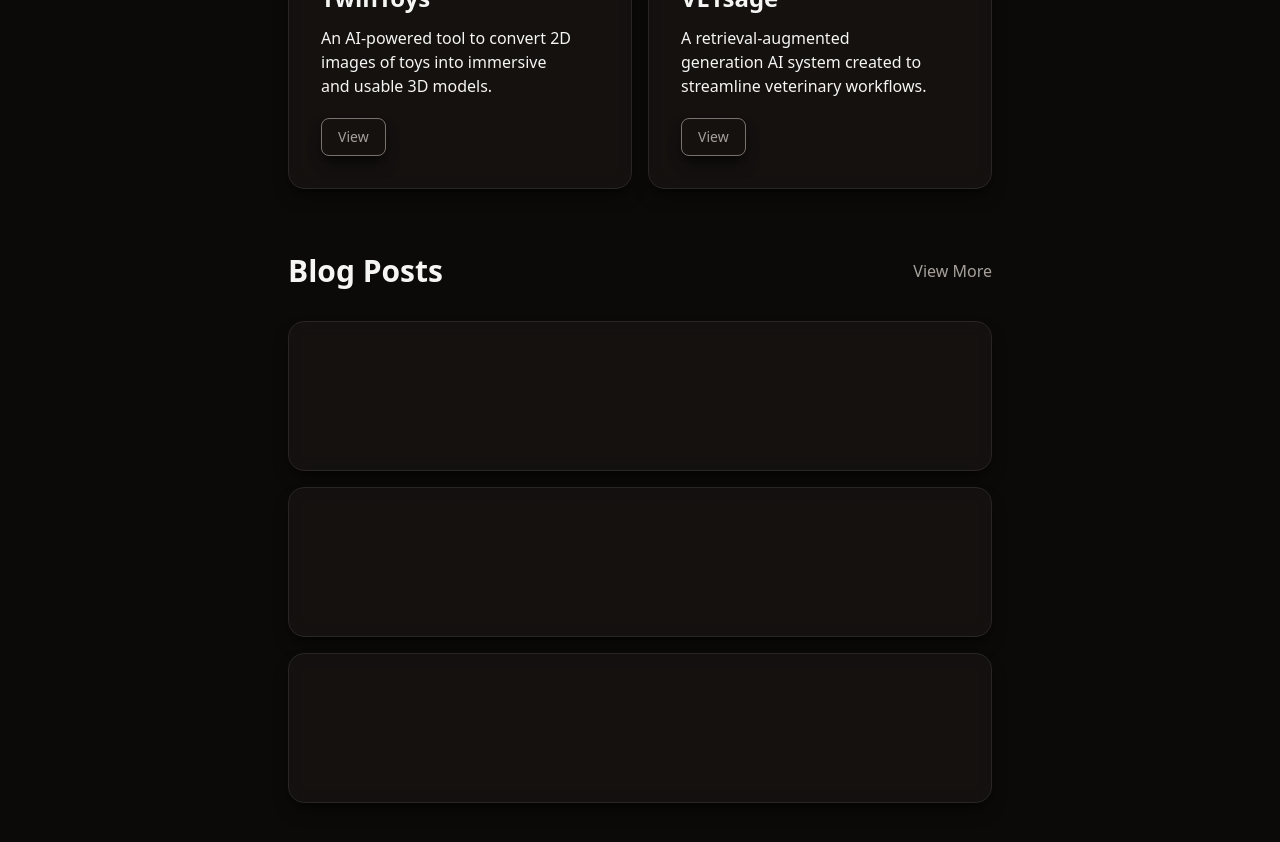
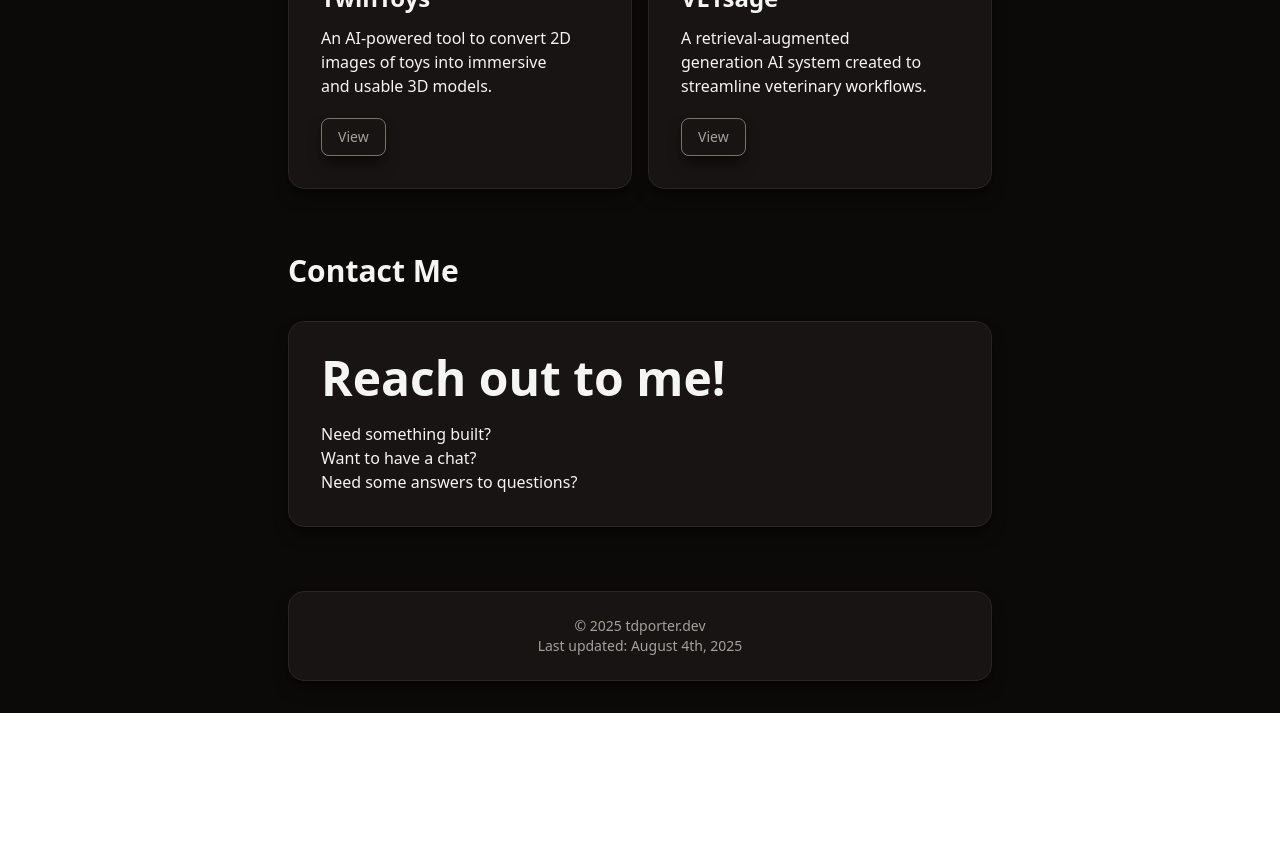
Before and after one commit to DylPorter/portfolio, a React (Vite) app: page / in a window 1280 px wide. Shown: the part 1160-2002 px from the top of the page. After the commit the page ends 1873 px from the top, so only its background shows below. Built offline with nearby package versions, Linux system fonts and the light colour scheme.

Commit message:
computer reboot

```diff
--- a/src/App.tsx
+++ b/src/App.tsx
@@ -18,22 +18,40 @@ function App() {
     return () => window.removeEventListener("scroll", onScroll);
   }, []);
 
+  function scrollToSection(id: string) {
+    const el = document.getElementById(id);
+    if(el) el.scrollIntoView({ behavior: "smooth", block: "start" });
+  }
+
   return (
-    <div className={`${theme === "dark" ? "dark" : ""} bg-white dark:bg-stone-950 text-stone-900 dark:text-stone-100 min-h-screen w-full pb-16`}>
-      <header
-        className={`sticky top-0 z-50 mx-auto p-8 transition-all ${scrolled ? "duration-1000 md:duration-700 max-w-lg md:max-w-xl" : "duration-1000 md:duration-500 max-w-3xl"}`}>
+    <div id="top" className={`${theme === "dark" ? "dark" : ""} bg-white dark:bg-stone-950 text-stone-900 dark:text-stone-100 min-h-screen w-full`}>
+      <header className={`sticky top-0 z-50 mx-auto p-8 transition-all ${scrolled ? "duration-1000 md:duration-700 max-w-lg md:max-w-xl" : "duration-1000 md:duration-500 max-w-3xl"}`}>
         <nav className="card flex pl-8 p-4 items-center justify-between">
           <ul className="flex gap-8">
             <li><a
-              href="#"
+              href=""
               className="link"
               onClick={(e) => {
                 e.preventDefault();
-                window.scrollTo({ top: 0, behavior: "smooth" });
+                scrollToSection("top");
               }}
             >Home</a></li>
-            <li><a href="#projects" className="link">Projects</a></li>
-            <li><a href="#contact" className="link">Contact</a></li>
+            <li><a
+              href=""
+              className="link"
+              onClick={(e) => {
+                e.preventDefault();
+                scrollToSection("projects");
+              }}
+            >Projects</a></li>
+            <li><a
+              href=""
+              className="link"
+              onClick={(e) => {
+                e.preventDefault();
+                scrollToSection("contact");
+              }}
+            >Contact</a></li>
           </ul>
           <button
             onClick={toggleTheme}
@@ -59,13 +77,13 @@ function App() {
             <h1 className="text-5xl font-bold">Hi, I'm Dylan.</h1>
             <div className="mt-5 flex flex-row flex-wrap gap-x-6 md:flex-col items-center justify-center md:items-start">
               <p>Developer
-                <a href="https://collectiveglobal.net/" target="_blank" className="link"> @ Collective Global</a>
+                <a href="https://collectiveglobal.net" target="_blank" className="link"> @ Collective Global</a>
               </p>
               <p>Instructor
-                <a href="https://bsd.education/" target="_blank" className="link"> @ BSD Education</a>
+                <a href="https://bsd.education" target="_blank" className="link"> @ BSD Education</a>
               </p>
               <p>Student
-                <a href="https://hku.hk/" target="_blank" className="link"> @ The University of Hong Kong</a>
+                <a href="https://hku.hk" target="_blank" className="link"> @ The University of Hong Kong</a>
               </p>
             </div>
             <p className="mt-4 text-balance text-center md:text-left">I develop solutions for startup companies, teach students throughout Hong Kong, and study computer science in university.</p>
@@ -79,13 +97,7 @@ function App() {
         </section>
 
         <section id="projects" className="pt-32 -mt-24 flex flex-col gap-8">
-          <div className="flex justify-between">
-            <h2 className="text-3xl font-bold">Projects</h2>
-            <div className="flex items-center">
-              <a href="#" className="link">View More</a>
-            </div>
-          </div>
-
+          <h2 className="text-3xl font-bold">Projects</h2>
           <div className="grid grid-cols-2 gap-4 w-full" style={{ gridAutoRows: 'auto' }}>
 
             {/* SourcingGPT */}
@@ -99,21 +111,21 @@ function App() {
               </div>
               <h3 className="text-2xl font-bold mt-5">SourcingGPT</h3>
               <p className="mt-3 text-balance">An agentic AI system designed to automate and enhance the sourcing process.</p>
-              <a href="#" className="self-start px-4 py-2 text-sm button mt-5">View</a>
+              <a href="https://app.sourcinggpt.ai" target="_blank" className="self-start px-4 py-2 text-sm button mt-5">View</a>
             </div>
 
             {/* TwinToys */}
             <div className="card p-8 flex flex-col col-start-1 col-end-2" style={{ gridRowStart: 3 }}>
               <h3 className="text-2xl font-bold">TwinToys</h3>
               <p className="mt-3 text-balance">An AI-powered tool to convert 2D images of toys into immersive and usable 3D models.</p>
-              <a href="#" className="self-start px-4 py-2 text-sm button mt-5">View</a>
+              <a href="https://twintoys.co" target="_blank" className="self-start px-4 py-2 text-sm button mt-5">View</a>
             </div>
 
             {/* ARFixit */}
             <div className="card p-8 flex flex-col col-start-2 col-end-3" style={{ gridRowStart: 1 }}>
               <h3 className="text-2xl font-bold">ARFixit</h3>
               <p className="mt-3 text-balance">An augmented reality mobile application developed for do-it-yourself home repair solutions.</p>
-              <a href="#" className="self-start px-4 py-2 text-sm button mt-5">View</a>
+              <a href="https://arfixit.co" target="_blank" className="self-start px-4 py-2 text-sm button mt-5">View</a>
             </div>
 
             {/* VETsage */}
@@ -127,12 +139,13 @@ function App() {
               </div>
               <h3 className="text-2xl font-bold mt-5">VETsage</h3>
               <p className="mt-3 text-balance">A retrieval-augmented generation AI system created to streamline veterinary workflows.</p>
-              <a href="#" className="self-start px-4 py-2 text-sm button mt-5">View</a>
+              <a href="https://app.vetsage.ai" target="_blank" className="self-start px-4 py-2 text-sm button mt-5">View</a>
             </div>
           </div>
         </section>
 
-        <section id="contact" className="pt-32 -mt-24 flex flex-col gap-8">
+        {/* Blog Section
+        <section id="blog" className="pt-32 -mt-24 flex flex-col gap-8">
           <div className="flex justify-between">
             <h2 className="text-3xl font-bold">Blog Posts</h2>
             <div className="flex items-center">
@@ -146,8 +159,37 @@ function App() {
             <div className="card h-[150px]"></div>
           </div>
         </section>
+        */}
+
+        <section id="contact" className="pt-32 -mt-24 flex flex-col gap-8">
+          <h2 className="text-3xl font-bold">Contact Me</h2>
+          <div>
+            <div className="card p-8">
+              <h1 className="text-5xl font-bold">Reach out to me!</h1>
+              <div className="mt-5">
+                <p>Need something built?</p>
+                <p>Want to have a chat?</p>
+                <p>Need some answers to questions?</p>
+              </div>
+            </div>
+          </div>
+        </section>
 
       </main>
+
+      <footer className="mx-auto p-8 mt-8 md:max-w-3xl">
+        <div className="card p-6 text-center text-stone-500 dark:text-stone-400 text-sm">
+          <p>© 2025 <a
+            href=""
+            className="link"
+            onClick={(e) => {
+              e.preventDefault();
+              scrollToSection("top");
+            }}
+          >tdporter.dev</a></p>
+          <p>Last updated: August 4th, 2025</p>
+        </div>
+      </footer>
     </div>
   )
 }
--- a/src/index.css
+++ b/src/index.css
@@ -1,12 +1,8 @@
 @import "tailwindcss";
 @custom-variant dark (&:where(.dark, .dark *));
 
-html {
-  scroll-behavior: smooth;
-}
-
 .card {
-  @apply border-1 rounded-2xl border-stone-200 dark:border-stone-800 shadow dark:shadow-lg/50 dark:shadow-black bg-stone-100/75 dark:bg-stone-900/50 backdrop-blur;
+  @apply border-1 rounded-2xl border-stone-200 dark:border-stone-800 shadow dark:shadow-lg/50 dark:shadow-black bg-stone-100/75 dark:bg-stone-900/75 backdrop-blur;
 }
 
 .link {
@@ -18,5 +14,5 @@ html {
 }
 
 .hover-button {
-   @apply text-stone-500 dark:text-stone-400 text-stone-500 dark:text-stone-400 hover:bg-stone-200 dark:hover:bg-stone-800 rounded-lg;
+   @apply text-stone-500 dark:text-stone-400 inline-flex items-center text-stone-500 dark:text-stone-400 hover:bg-stone-200 dark:hover:bg-stone-800 rounded-lg;
 }
```
